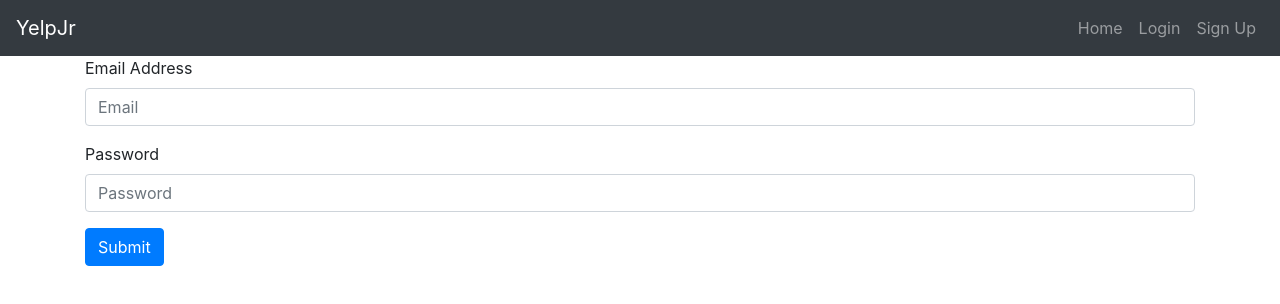
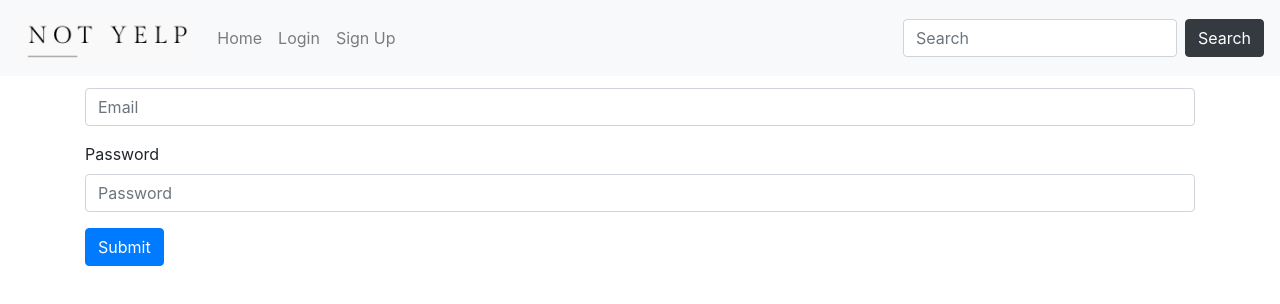
Before and after one commit to reaganogrady/mynearbyplaces, a React (Create React App) app: page /#/login in a window 1280 px wide. Shown: the top 304 px of the page. Built offline with nearby package versions, Linux system fonts and the light colour scheme.

Commit message:
Search bar

```diff
--- a/src/App.css
+++ b/src/App.css
@@ -23,7 +23,9 @@
   font-size: calc(10px + 2vmin);
   color: white;
 }
-
+body {
+  background-color: lightcyan;
+}
 .App-link {
   color: #61dafb;
 }
--- a/src/App.js
+++ b/src/App.js
@@ -4,6 +4,9 @@ import Home from './home';
 import Login from './login';
 import { HashRouter, Switch, Route } from "react-router-dom";
 import { Container, Nav } from 'react-bootstrap';
+import logo from './images/logo.png';
+import {Button, Form} from 'react-bootstrap';
+import FormControl from 'react-bootstrap/FormControl'
 
 function App() {
   return (
@@ -15,14 +18,22 @@ function App() {
       </Switch>
     </HashRouter>
 
-    <Navbar fixed="top" expand="lg" bg="dark" variant="dark">
-        <Navbar.Brand> YelpJr </Navbar.Brand>
-        <Nav className="ml-auto">
-          <Nav.Link href="#home"> Home </Nav.Link>
+    <Navbar fixed="top" expand="lg" bg="light" variant="light">
+        <Navbar.Brand>  <img src={logo} alt="logo" height="50px"/></Navbar.Brand>
+        <Nav>
+          <Nav.Link href="#home">  Home </Nav.Link>
           <Nav.Link href="#login"> Login </Nav.Link>
           <Nav.Link href="#signup"> Sign Up </Nav.Link>
         </Nav>
+        <Nav className="ml-auto">
+          <Form inline>
+              <FormControl type="text" placeholder="Search" className="mr-sm-2" />
+              <Button variant="dark">Search</Button>
+          </Form>
+        </Nav>
     </Navbar>
+
+
     </Container>
   );
 }
--- a/src/login.js
+++ b/src/login.js
@@ -24,6 +24,7 @@ function Login() {
         </Form.Group>
         <Button type="submit">Submit</Button>
     </Form>
+
     );
 }
 
```
Also changed, not shown: src/images/logo.png.
